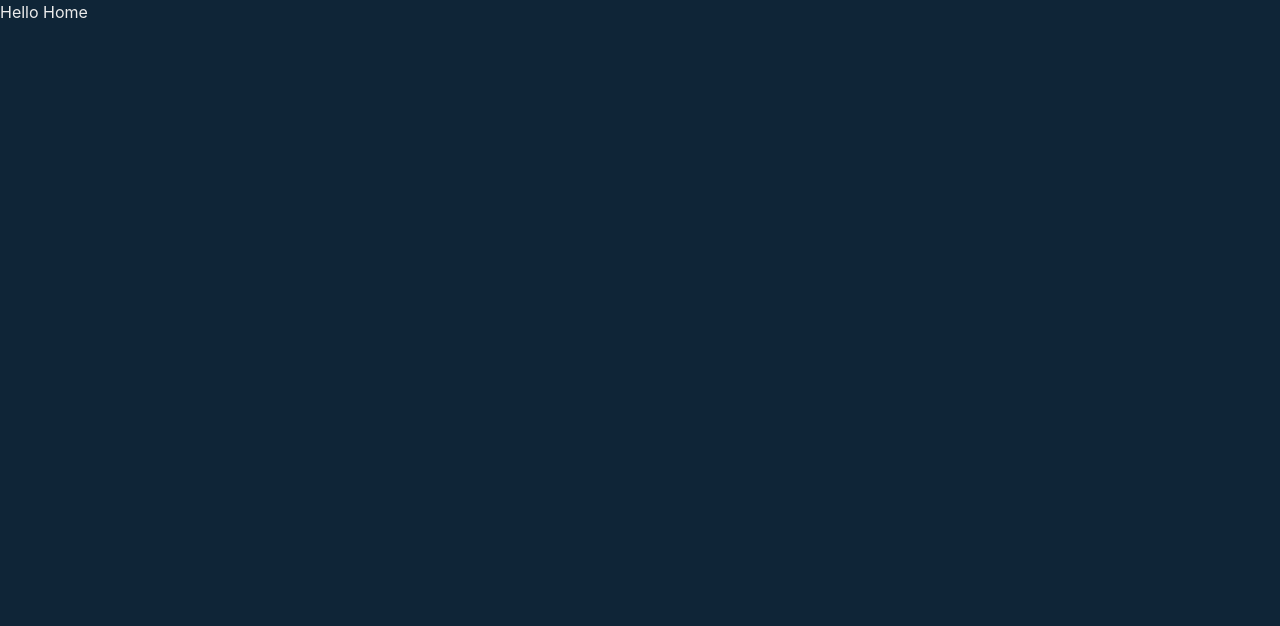
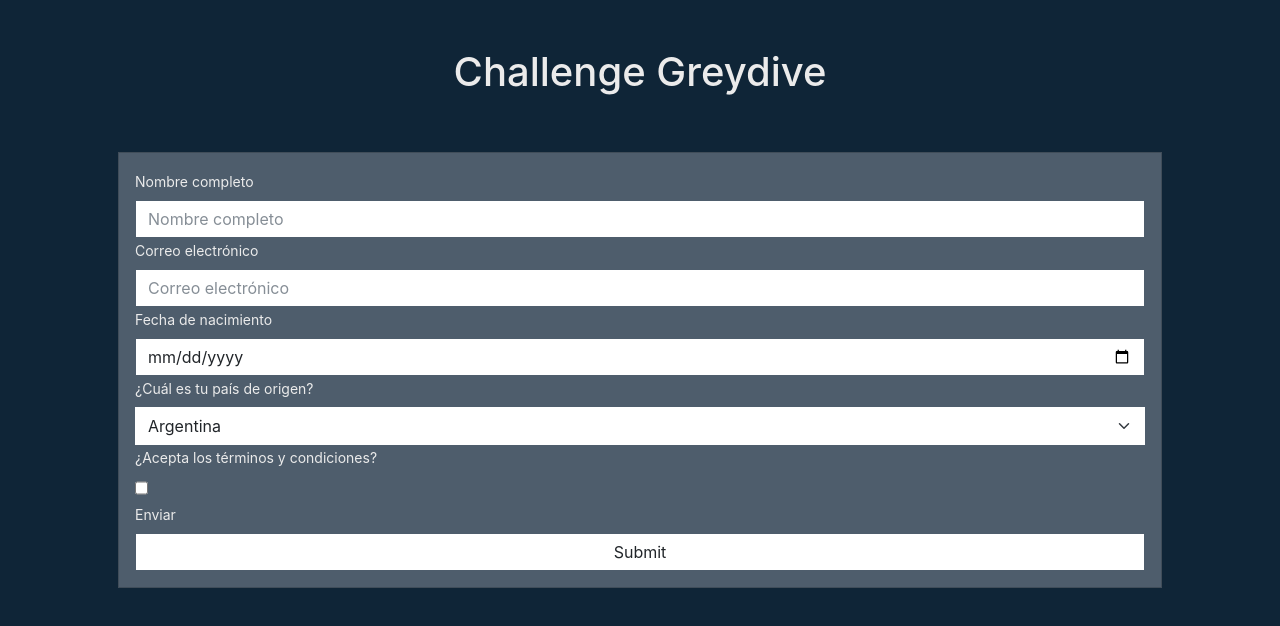
Before and after one commit to MartinGramajo/challengegreydive, a React (Create React App) app: page / in a window 1280 px wide. Shown: the top 626 px of the page. Built offline with nearby package versions, Linux system fonts and the light colour scheme.

Commit message:
consumo data de db.json y agrego el componente item

```diff
--- /dev/null
+++ b/src/components/Item.jsx
@@ -0,0 +1,31 @@
+import React from "react";
+
+export default function Item({ dato }) {
+  console.log("file: Item.jsx:4 ~ Item ~ dato ", dato);
+  return (
+    <div className="form-group">
+      <label className="form-label">{dato.label}</label>
+      {dato.type === "select" ? (
+        <select
+          className="form-select"
+          name={dato.name}
+          required={dato.required}
+        >
+          {dato.options.map((option) => (
+            <option value={option.value} name={dato.name}>
+              {option.label}
+            </option>
+          ))}
+        </select>
+      ) : (
+        <input
+          className={dato.type === "checkbox" ? "form-check" : "form-control"}
+          type={dato.type}
+          placeholder={dato.label}
+          name={dato.name}
+          required={dato.required}
+        />
+      )}
+    </div>
+  );
+}
--- /dev/null
+++ b/src/db.json
@@ -0,0 +1,72 @@
+{
+	"items": [
+		{
+			"type": "text",
+			"label": "Nombre completo",
+			"name": "full_name",
+			"required": true
+		},
+		{
+			"type": "email",
+			"label": "Correo electrónico",
+			"name": "email",
+			"required": true
+		},
+		{
+			"type": "date",
+			"label": "Fecha de nacimiento",
+			"name": "birth_date",
+			"required": true
+		},
+		{
+			"type": "select",
+			"label": "¿Cuál es tu país de origen?",
+			"name": "country_of_origin",
+			"options": [
+				{
+					"label": "Argentina",
+					"value": "argentina"
+				},
+				{
+					"label": "Brasil",
+					"value": "brasil"
+				},
+				{
+					"label": "Chile",
+					"value": "chile"
+				},
+				{
+					"label": "Colombia",
+					"value": "colombia"
+				},
+				{
+					"label": "México",
+					"value": "mexico"
+				},
+				{
+					"label": "Perú",
+					"value": "peru"
+				},
+				{
+					"label": "Uruguay",
+					"value": "uruguay"
+				},
+				{
+					"label": "Venezuela",
+					"value": "venezuela"
+				}
+			],
+			"required": true
+		},
+		{
+			"type": "checkbox",
+			"label": "¿Acepta los términos y condiciones?",
+			"name": "terms_and_conditions",
+			"required": true
+		},
+		{
+			"type": "submit",
+			"label": "Enviar"
+		}
+	]
+}
--- a/src/pages/Home.jsx
+++ b/src/pages/Home.jsx
@@ -1,5 +1,18 @@
 import React from "react";
+import Item from "../components/Item";
+import datos from "../db.json";
 
 export default function Home() {
-  return <div> Hello Home</div>;
+  const items = datos.items;
+
+  return (
+    <div className="container p-5">
+      <h1 className="text-center pb-5"> Challenge Greydive</h1>
+      <form className="card card-body">
+        {items.map((item) => (
+          <Item dato={item} />
+        ))}
+      </form>
+    </div>
+  );
 }
```
